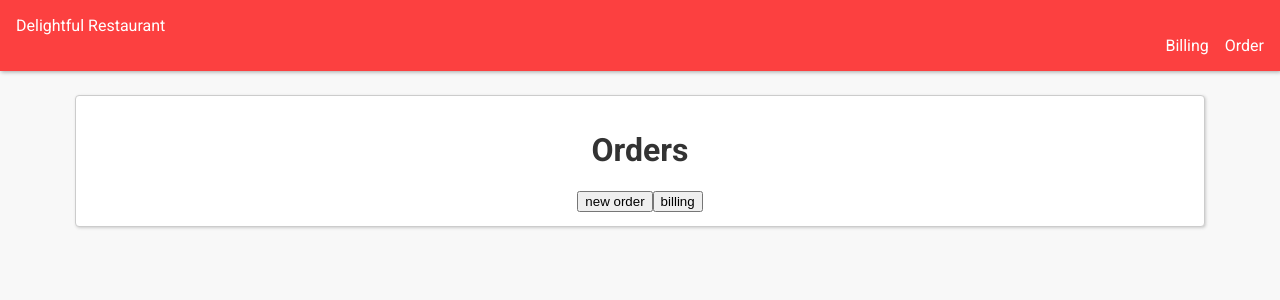
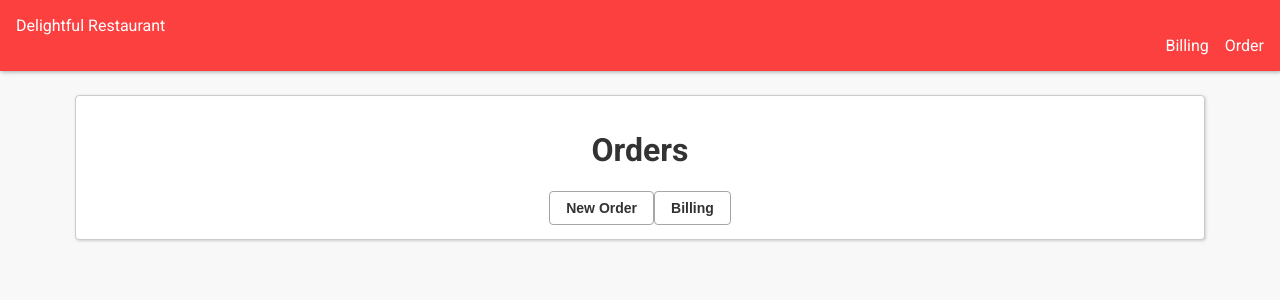
Before and after one commit to aragaovini/playkids-frontend-challenge, a Vue app: page /orders in a window 1280 px wide. Shown: the top 300 px of the page. Built offline with nearby package versions, Linux system fonts and the light colour scheme; some icons are missing; what vue-currency-filter, vue-the-mask, vue-uuid would draw is missing.

Commit message:
feat: adding style to button component

```diff
--- a/src/components/atoms/c-button/CButton.vue
+++ b/src/components/atoms/c-button/CButton.vue
@@ -1,5 +1,5 @@
 <template>
-  <button @click="$emit('click')" v-bind="$attrs">
+  <button class="button" @click="$emit('click')" v-bind="$attrs">
     <slot />
   </button>
 </template>
@@ -9,3 +9,29 @@ export default {
   name: 'CButton'
 };
 </script>
+
+<style scoped lang="scss">
+@use '../../../assets/styles/colors' as *;
+@use '../../../assets/styles/sizes' as *;
+
+.button {
+  background-color: $white;
+  border: 1px solid $dark-gray;
+  color: $black;
+  border-radius: 4px;
+  padding: $size-sm $size-md;
+  transition: all 0.3s;
+  font-weight: 700;
+  text-transform: capitalize;
+  font-size: 14px;
+  &:enabled:hover {
+    background-color: $black;
+    color: $white;
+    cursor: pointer;
+  }
+  &:disabled {
+    color: $dark-gray;
+    $border-color: $dark-gray;
+  }
+}
+</style>
```
